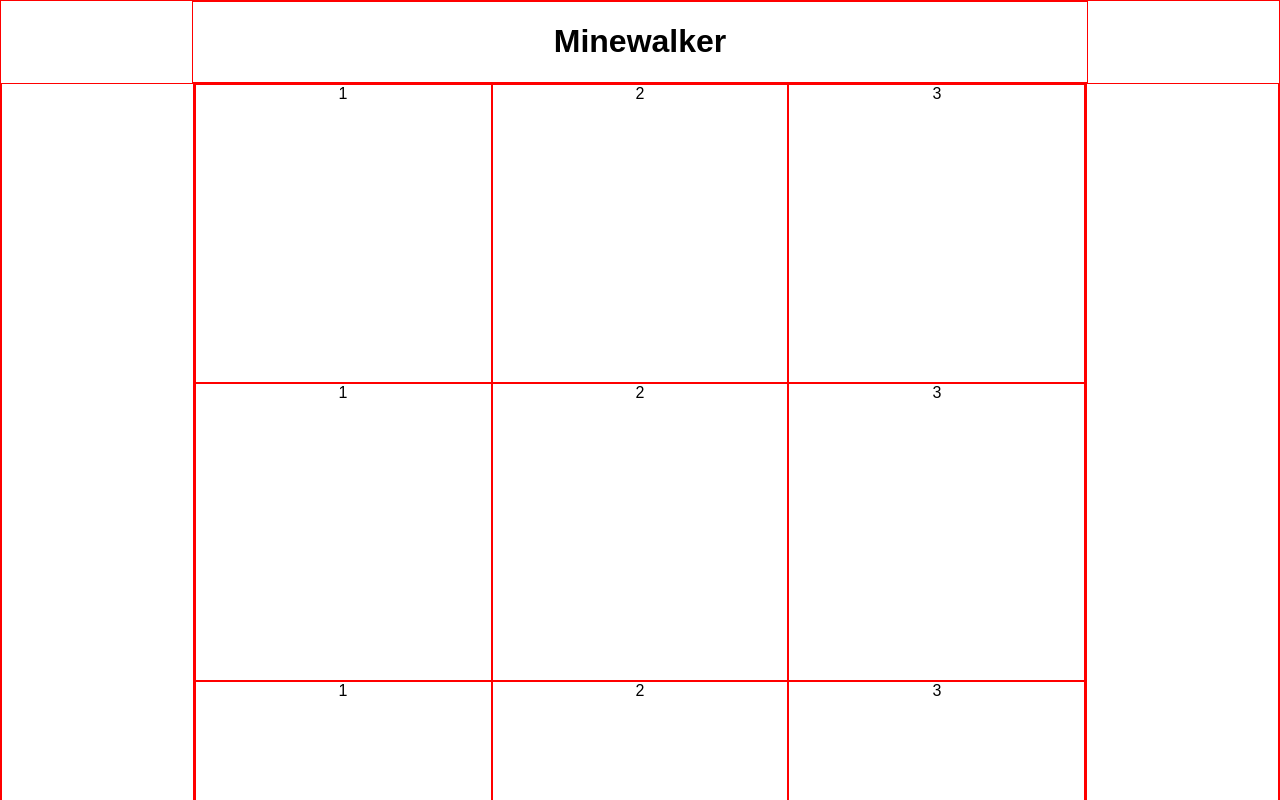
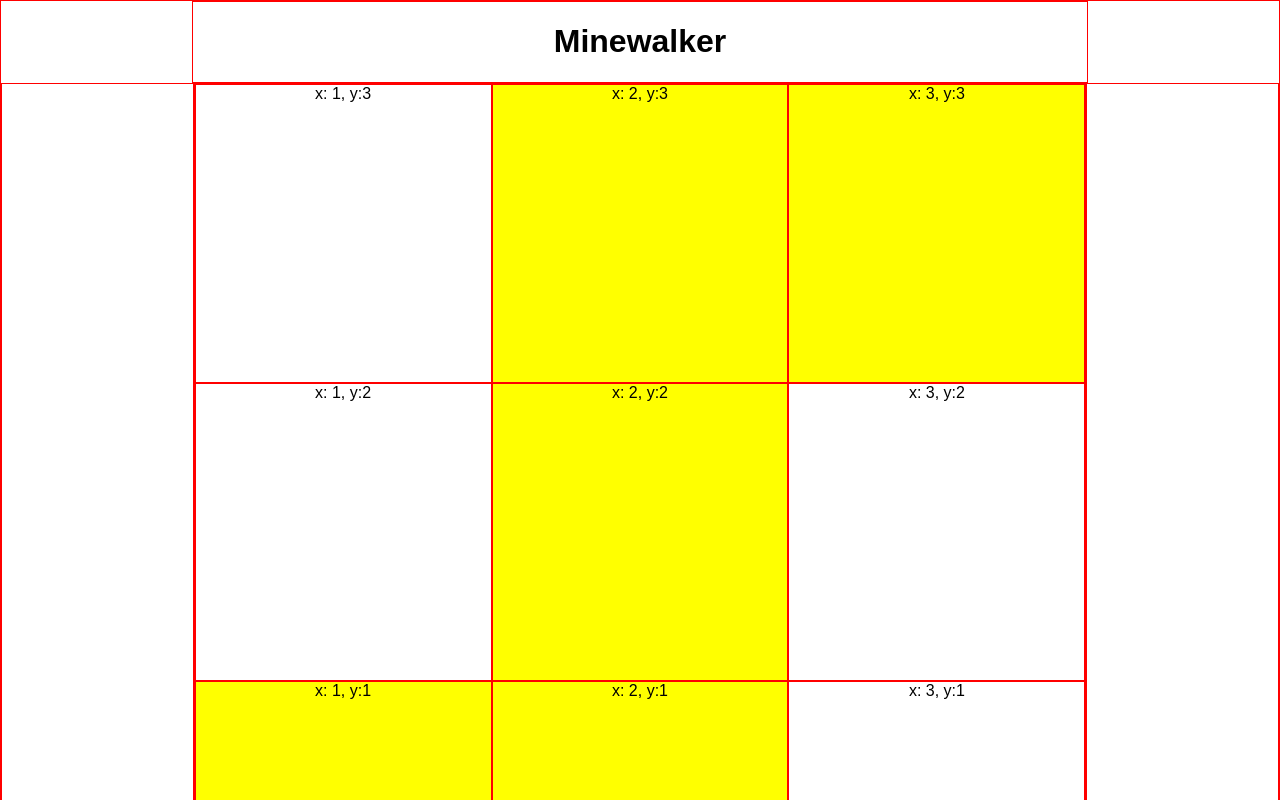
Before and after one commit to Milldrew/MINEWALKER, an Angular app in the folder minewalker/: page / in a window 1280 px wide. Shown: the top 800 px of the page. Built offline with nearby package versions, Linux system fonts and the light colour scheme.

Commit message:
📅  | Tue Mar 29 15:20:46 MDT 2022

```diff
--- a/minewalker/src/app/app.component.ts
+++ b/minewalker/src/app/app.component.ts
@@ -18,11 +18,8 @@ export class AppComponent {
   }
   ngAfterContentChecked() {
     this.boardSize$ = this.gameService.getBoardSize();
-    console.log('from app comp', this.boardSize);
     if (this.boardSize$) {
       this.boardSize$.subscribe((value) => {
-        console.log('from obervable', value);
-
         this.boardSize = value;
       });
     }
--- a/minewalker/src/app/board/board.component.ts
+++ b/minewalker/src/app/board/board.component.ts
@@ -14,10 +14,10 @@ export class BoardComponent implements OnInit {
 
   ngAfterContentChecked() {
     this.coordintes = this.boardService.getCoordinates();
-    console.log(JSON.stringify(this.coordintes));
+    this.boardService.makeHappyPath();
   }
   ngOnInit(): void {
     this.coordintes = this.boardService.getCoordinates();
-    console.log(JSON.stringify(this.coordintes));
+    this.boardService.makeHappyPath();
   }
 }
--- a/minewalker/src/app/board/square/square.component.css
+++ b/minewalker/src/app/board/square/square.component.css
@@ -3,3 +3,11 @@ p {
   padding: 0px 0px;
   text-align: center;
 }
+div {
+  height: 100%;
+  width: 100%;
+}
+
+.happy {
+  background-color: yellow;
+}
--- a/minewalker/src/app/board/square/square.component.html
+++ b/minewalker/src/app/board/square/square.component.html
@@ -1 +1,3 @@
-<p *ngIf="coordinate">{{ coordinate.x }}</p>
+<div [ngClass]="squareClasses">
+  <p *ngIf="coordinate">x: {{ coordinate.x }}, y:{{ coordinate.y }}</p>
+</div>
--- a/minewalker/src/app/board/square/square.component.ts
+++ b/minewalker/src/app/board/square/square.component.ts
@@ -1,4 +1,5 @@
 import { Component, Input, OnInit } from '@angular/core';
+import { SquareService } from 'src/app/services/square.service';
 export type Coordinate = {
   x: number;
   y: number;
@@ -10,7 +11,14 @@ export type Coordinate = {
 })
 export class SquareComponent implements OnInit {
   @Input() public coordinate: Coordinate | undefined;
-  constructor() {}
+  constructor(public squareService: SquareService) {}
+  public squareClasses: any;
+  isHappy: any;
 
-  ngOnInit(): void {}
+  ngOnInit(): void {
+    this.isHappy = this.squareService.isOnHappyPath(this.coordinate);
+    this.squareClasses = {
+      happy: this.isHappy,
+    };
+  }
 }
--- a/minewalker/src/app/services/board.service.ts
+++ b/minewalker/src/app/services/board.service.ts
@@ -1,4 +1,5 @@
 import { Injectable } from '@angular/core';
+import { of } from 'rxjs';
 import { Coordinate } from '../board/square/square.component';
 import { BoardSize, GameService } from './game.service';
 
@@ -7,8 +8,16 @@ import { BoardSize, GameService } from './game.service';
 })
 export class BoardService {
   coordinates: Coordinate[] | undefined;
+  happyPathCoordinates: any;
+  happyPathCoordinates$: any;
+  ngOnInit() {
+    this.happyPathCoordinates = this.makeHappyPath();
+    console.log(this.happyPathCoordinates);
+  }
 
-  constructor(public gameService: GameService) {}
+  constructor(public gameService: GameService) {
+    this.happyPathCoordinates = this.makeHappyPath();
+  }
   computeHappyPath(boardSize: any, moves: any) {
     let y = 1;
     let x = 1;
@@ -19,16 +28,15 @@ export class BoardService {
       if (move === 'UP') {
         happyPathCoordinates.push({
           x: previousCoordinate.x,
-          y: (previousCoordinate.y += 1),
+          y: previousCoordinate.y + 1,
         });
       } else {
         happyPathCoordinates.push({
           y: previousCoordinate.y,
-          x: (previousCoordinate.x += 1),
+          x: previousCoordinate.x + 1,
         });
       }
     });
-    console.log('HAPPY PATH', happyPathCoordinates);
     return happyPathCoordinates;
   }
   getCoordinates() {
@@ -73,12 +81,10 @@ export class BoardService {
         }
       }
     }
-    //    console.log({ moveUpCount });
-    //    console.log({ moveRightCount });
-    //    console.log(JSON.stringify(moves));
-    //    console.log(moves.length);
-    //    console.log(moves.filter((move) => move === UP).length);
-    //    console.log(moves.filter((move) => move === RIGHT).length);
-    return this.computeHappyPath(boardSize, moves);
+
+    const happyPath = this.computeHappyPath(boardSize, moves);
+    this.happyPathCoordinates$ = of(happyPath);
+    console.log({ happyPath });
+    return happyPath;
   }
 }
--- /dev/null
+++ b/minewalker/src/app/services/square.service.ts
@@ -0,0 +1,31 @@
+import { Coordinate } from '../board/square/square.component';
+import { BoardService } from './board.service';
+import { Injectable } from '@angular/core';
+
+@Injectable({
+  providedIn: 'root',
+})
+export class SquareService {
+  constructor(public boardService: BoardService) {}
+
+  isOnHappyPath(coordinate: any) {
+    let happyPathCoordinates: any = [];
+    const happyPathCoordinates$ = this.boardService.happyPathCoordinates$;
+    happyPathCoordinates$.subscribe((value: any) => {
+      happyPathCoordinates = value;
+    });
+    if (happyPathCoordinates) {
+      const isCoordinateHappy = !!happyPathCoordinates.filter(
+        (happyCoordinate: any) => {
+          const isHappy =
+            happyCoordinate.x === coordinate.x &&
+            happyCoordinate.y === coordinate.y;
+          return isHappy;
+        }
+      )[0];
+      console.log(coordinate, isCoordinateHappy);
+      return isCoordinateHappy;
+    }
+    return false;
+  }
+}
--- a/minewalker/src/app/user-interface/user-interface.component.ts
+++ b/minewalker/src/app/user-interface/user-interface.component.ts
@@ -1,5 +1,6 @@
 import { Component, OnInit } from '@angular/core';
 import { tap } from 'rxjs';
+import { BoardService } from '../services/board.service';
 import { BoardSize, GameService } from '../services/game.service';
 
 @Component({
@@ -8,11 +9,15 @@ import { BoardSize, GameService } from '../services/game.service';
   styleUrls: ['./user-interface.component.css'],
 })
 export class UserInterfaceComponent implements OnInit {
-  constructor(public gameService: GameService) {}
+  constructor(
+    public gameService: GameService,
+    public boardService: BoardService
+  ) {}
   boardSize: BoardSize = 10;
   setBoardSize() {
     this.gameService.setBoardSize(this.boardSize);
     this.gameService.getBoardSize().subscribe((value) => console.log(value));
+    this.boardService.makeHappyPath();
   }
   ngOnInit(): void {}
 }
```
Also changed, not shown: 1 other file (tests, documents, lock files or other folders).
